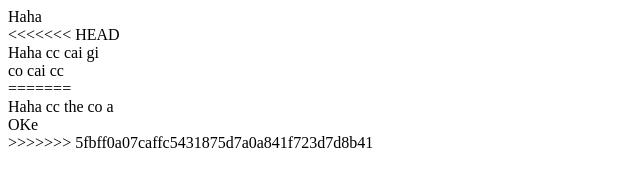
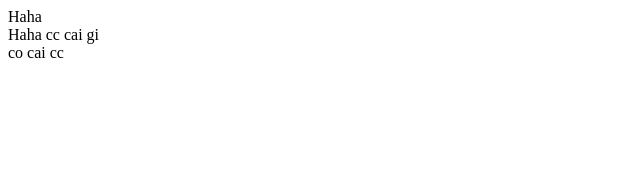
Before and after one commit to notVinh/testthuxemsao, a plain HTML site: page hihi.html in a window 1280 px wide. Shown: the whole page, without its empty margins (0-640 px from the left). Drawn offline with Linux system fonts and the light colour scheme.

Commit message:
sua 1 ti 3

```diff
--- a/hihi.html
+++ b/hihi.html
@@ -8,13 +8,7 @@
   </head>
   <body>
     <div>Haha</div>
-<<<<<<< HEAD
     <div>Haha cc cai gi</div>
     <div>co cai cc</div>
-=======
-    <div>Haha cc the co a</div>
-    <div> OKe </div>
-
->>>>>>> 5fbff0a07caffc5431875d7a0a841f723d7d8b41
   </body>
 </html>
```
